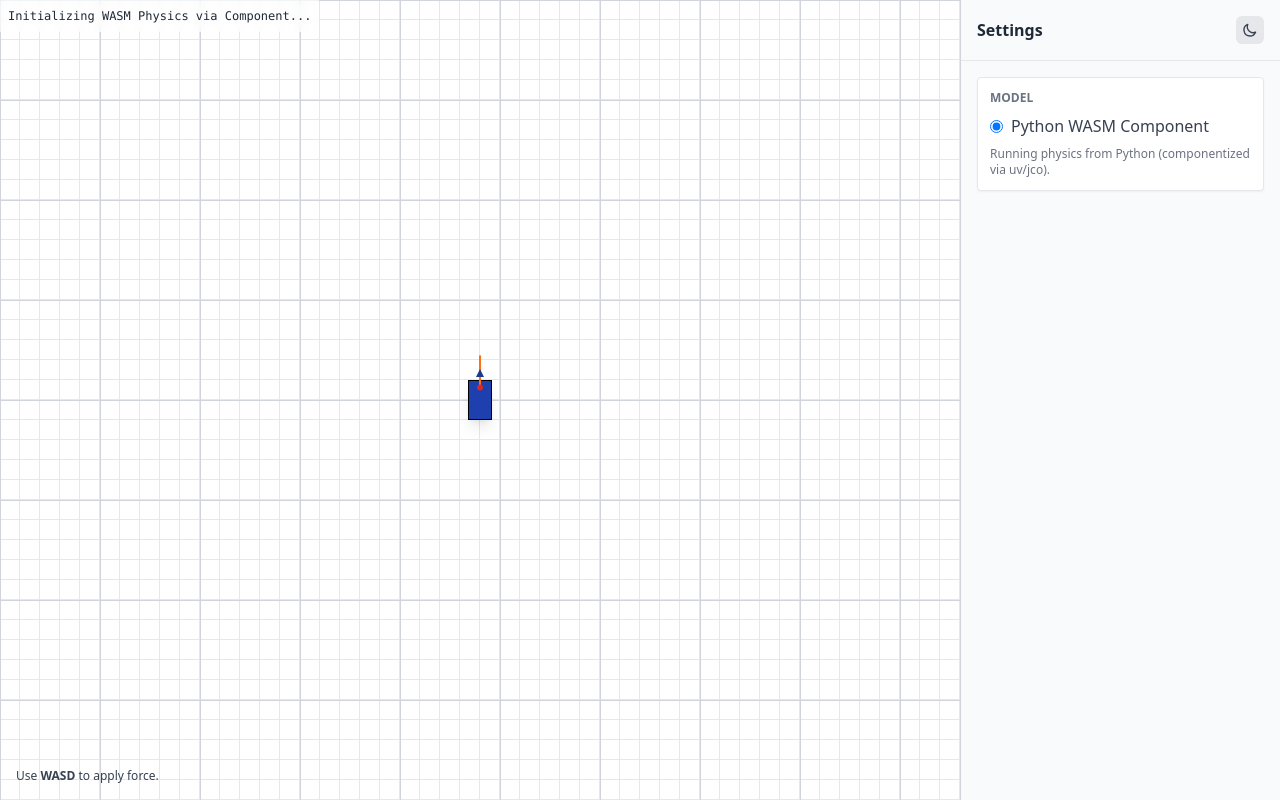
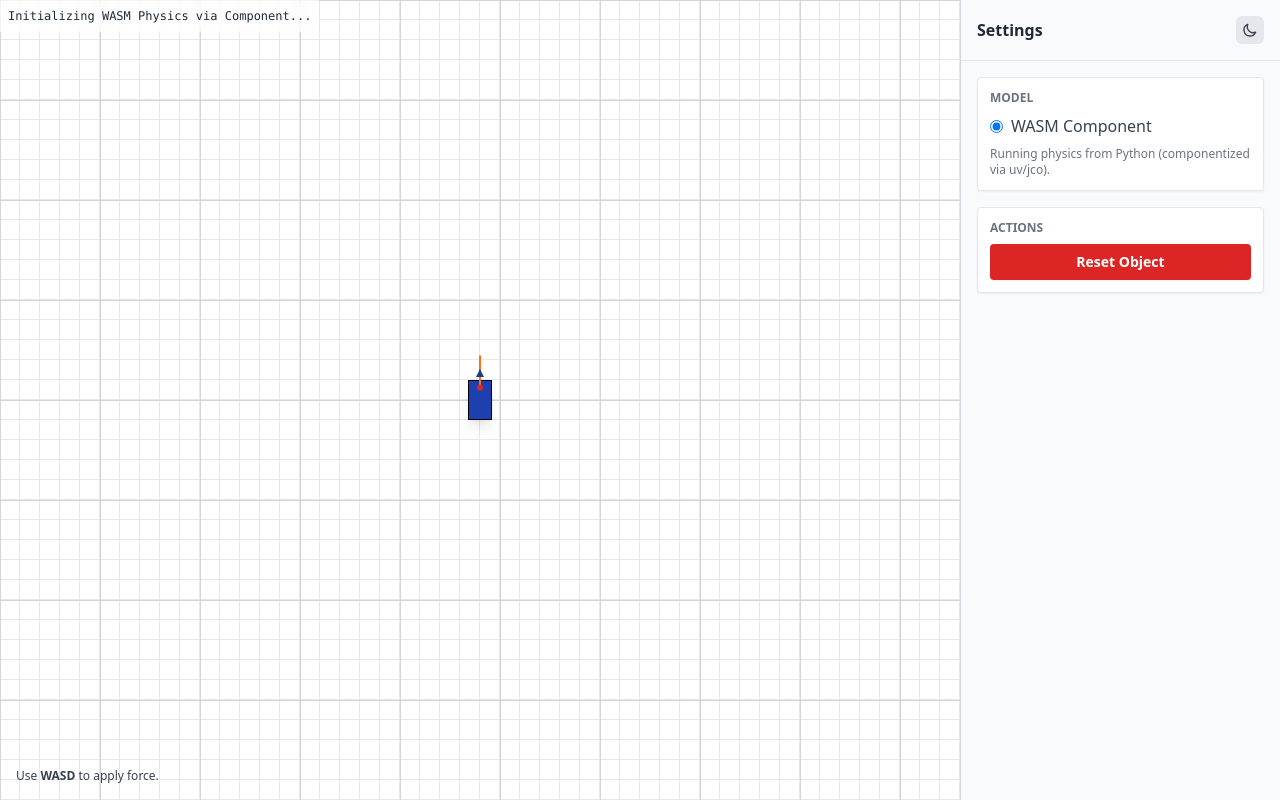
Before and after one commit to MAminSFV/playground, a website: page webui/index.html in a window 1280 px wide. Drawn offline with nearby package versions, Linux system fonts and the light colour scheme.

Commit message:
feat: add reset button for WASM component and implement reset functionality

```diff
--- a/webui/index.html
+++ b/webui/index.html
@@ -97,12 +97,19 @@
                 <div class="space-y-1">
                     <label class="flex items-center space-x-2 cursor-pointer">
                         <input type="radio" name="model" class="text-blue-600 focus:ring-blue-500 dark:bg-gray-700 dark:border-gray-600" checked>
-                        <span>Python WASM Component</span>
+                        <span>WASM Component</span>
                     </label>
                 </div>
                 <p class="text-xs text-gray-500 mt-2">
                     Running physics from Python (componentized via uv/jco).
                 </p>
+            </div>
+
+            <div class="bg-white dark:bg-gray-800 p-3 rounded border border-gray-200 dark:border-gray-700 shadow-sm transition-colors">
+                <h3 class="text-xs font-semibold text-gray-500 dark:text-gray-400 uppercase mb-2">Actions</h3>
+                <button id="reset-btn" class="w-full py-2 bg-red-600 hover:bg-red-700 text-white rounded transition text-sm font-semibold shadow-sm active:transform active:scale-95">
+                    Reset Object
+                </button>
             </div>
         </div>
     </aside>
@@ -129,7 +136,13 @@
         });
 
         // --- WASM Physics Engine (Generated by jco) ---
-        import { update, getX, getY } from "./dist/physics.js";
+        import { update, getX, getY, reset } from "./dist/physics.js";
+
+        document.getElementById("reset-btn").addEventListener("click", () => {
+            reset();
+            // Force input reset just in case, though keys dictate applied force
+            // input.x = 0; input.y = 0;
+        });
 
         let lastTime = 0;
 
```
